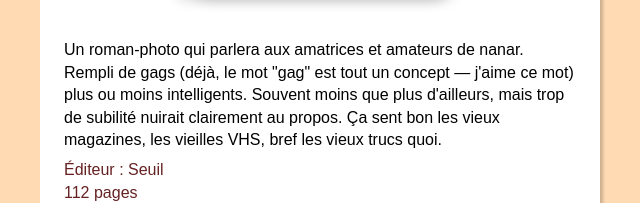
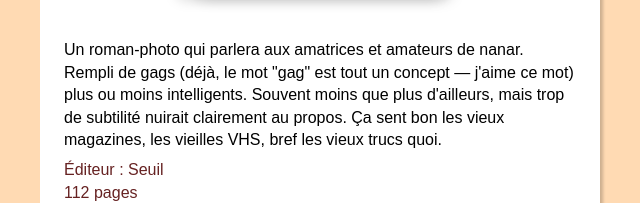
Before and after one commit to bcalou/top-books, an Eleventy site: page src/index.md in a window 1280 px wide. Shown: the part 4034-4237 px from the top of the page, 8-648 px from the left. Built offline with nearby package versions, Linux system fonts and the light colour scheme; Eleventy itself is replaced by a stand-in of ours; files that its build step writes are made by us from their sources; files whose address does not match are found by name; what eleventy-plugin-babel, eleventy-sass would draw is missing.

Commit message:
Update langage.md

```diff
--- a/src/items/2021/langage.md
+++ b/src/items/2021/langage.md
@@ -9,5 +9,5 @@ pages: 112
 color: '#FFF68C'
 publisher: Seuil
 link: https://www.seuil.com/ouvrage/les-six-fonctions-du-langage-clementine-melois/9782021467772
-description: Un roman-photo qui parlera aux amatrices et amateurs de nanar. Rempli de gags (déjà, le mot "gag" est tout un concept — j'aime ce mot) plus ou moins intelligents. Souvent moins que plus d'ailleurs, mais trop de subilité nuirait clairement au propos. Ça sent bon les vieux magazines, les vieilles VHS, bref les vieux trucs quoi.
+description: Un roman-photo qui parlera aux amatrices et amateurs de nanar. Rempli de gags (déjà, le mot "gag" est tout un concept — j'aime ce mot) plus ou moins intelligents. Souvent moins que plus d'ailleurs, mais trop de subtilité nuirait clairement au propos. Ça sent bon les vieux magazines, les vieilles VHS, bref les vieux trucs quoi.
 ---
```
